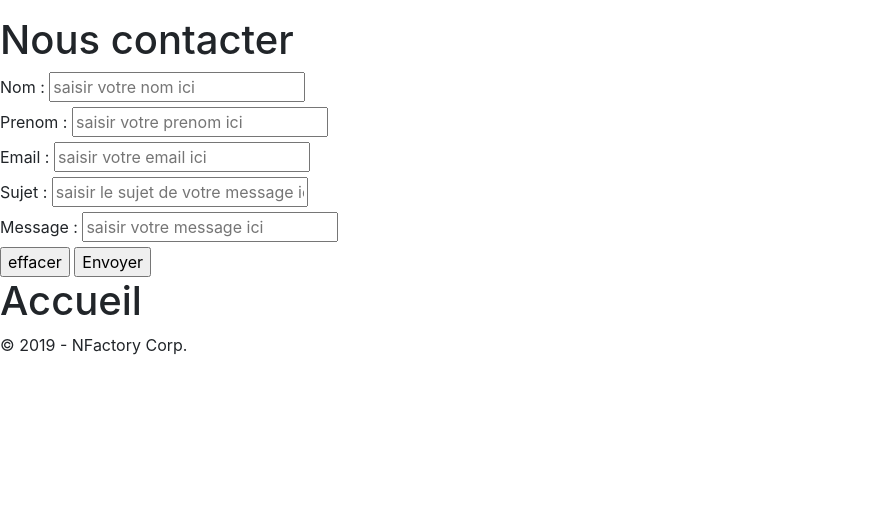
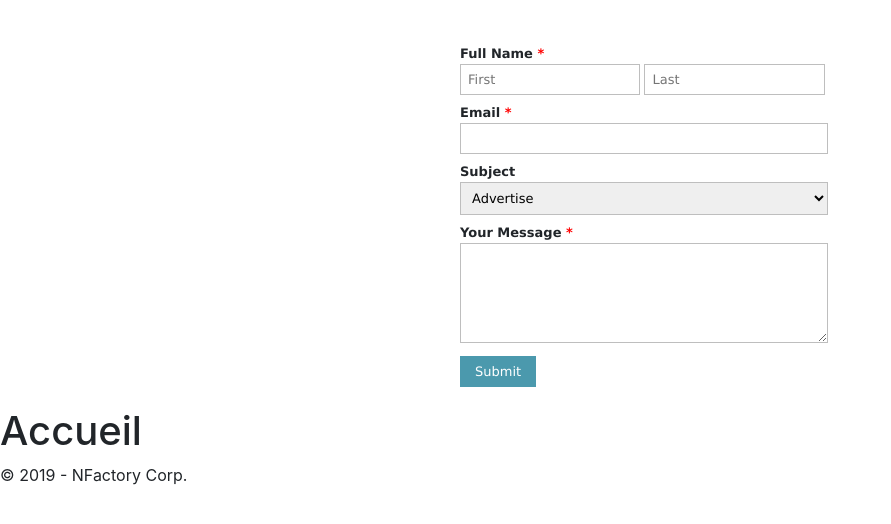
Before and after one commit to Eugenieberry/front, a PHP site: page /PHP1/index.php in a window 1280 px wide. Shown: the part 120-644 px from the top of the page, without its empty margins (0-891 px from the left). Run offline with PHP 8.4, Linux system fonts and the light colour scheme; some libraries are stand-ins or nearby versions.

Commit message:
contact : modifier + style

```diff
--- a/pages/contact.php
+++ b/pages/contact.php
@@ -1,28 +1,119 @@
 <!DOCTYPE html>
 <html lang="fr" dir="ltr">
 <head>
-    <meta charset="utf-8">
-    <title> formulaire</title>
+    <meta charset="UTF-8" />
+    <link  href="./pages/style.contact.pages.css" rel="stylesheet"/>
 </head>
-<body>
-<form action="index.php" method="post">
 
-    <h1> Nous contacter </h1>
-
-    <div><label for="nom"> Nom : </label> <input type="text" id="nom" name="nom" placeholder="saisir votre nom ici" /></div>
-
-    <div><label for="prenom"> Prenom : </label> <input type="text" id="prenom" name="prenom" placeholder="saisir votre prenom ici"/></div>
-
-    <div><label for="email"> Email : </label> <input type="text" id="email" name="email" placeholder="saisir votre email ici" /></div>
-
-    <div><label for="sujet"> Sujet : </label> <input type="sujet" id="sujet" name="sujet" placeholder="saisir le sujet de votre message ici"/></div>
-
-    <div><label for="message"> Message : </label> <input type="message" id="message" name="message" placeholder="saisir votre message ici"/></div>
-
-
-    <input type="reset" value="effacer">
-    <input type="submit" value="Envoyer">
+<form>
+    <ul class="form-style-1">
+        <li><label>Full Name <span class="required">*</span></label><input type="text" name="field1" class="field-divided" placeholder="First" /> <input type="text" name="field2" class="field-divided" placeholder="Last" /></li>
+        <li>
+            <label>Email <span class="required">*</span></label>
+            <input type="email" name="field3" class="field-long" />
+        </li>
+        <li>
+            <label>Subject</label>
+            <select name="field4" class="field-select">
+                <option value="Advertise">Advertise</option>
+                <option value="Partnership">Partnership</option>
+                <option value="General Question">General</option>
+            </select>
+        </li>
+        <li>
+            <label>Your Message <span class="required">*</span></label>
+            <textarea name="field5" id="field5" class="field-long field-textarea"></textarea>
+        </li>
+        <li>
+            <input type="submit" value="Submit" />
+        </li>
+    </ul>
 </form>
 
-</body>
+<style type="text/css">
+    .form-style-1 {
+        margin:10px auto;
+        max-width: 400px;
+        padding: 20px 12px 10px 20px;
+        font: 13px "Lucida Sans Unicode", "Lucida Grande", sans-serif;
+    }
+    .form-style-1 li {
+        padding: 0;
+        display: block;
+        list-style: none;
+        margin: 10px 0 0 0;
+    }
+    .form-style-1 label{
+        margin:0 0 3px 0;
+        padding:0px;
+        display:block;
+        font-weight: bold;
+    }
+    .form-style-1 input[type=text],
+    .form-style-1 input[type=date],
+    .form-style-1 input[type=datetime],
+    .form-style-1 input[type=number],
+    .form-style-1 input[type=search],
+    .form-style-1 input[type=time],
+    .form-style-1 input[type=url],
+    .form-style-1 input[type=email],
+    textarea,
+    select{
+        box-sizing: border-box;
+        -webkit-box-sizing: border-box;
+        -moz-box-sizing: border-box;
+        border:1px solid #BEBEBE;
+        padding: 7px;
+        margin:0px;
+        -webkit-transition: all 0.30s ease-in-out;
+        -moz-transition: all 0.30s ease-in-out;
+        -ms-transition: all 0.30s ease-in-out;
+        -o-transition: all 0.30s ease-in-out;
+        outline: none;
+    }
+    .form-style-1 input[type=text]:focus,
+    .form-style-1 input[type=date]:focus,
+    .form-style-1 input[type=datetime]:focus,
+    .form-style-1 input[type=number]:focus,
+    .form-style-1 input[type=search]:focus,
+    .form-style-1 input[type=time]:focus,
+    .form-style-1 input[type=url]:focus,
+    .form-style-1 input[type=email]:focus,
+    .form-style-1 textarea:focus,
+    .form-style-1 select:focus{
+        -moz-box-shadow: 0 0 8px #88D5E9;
+        -webkit-box-shadow: 0 0 8px #88D5E9;
+        box-shadow: 0 0 8px #88D5E9;
+        border: 1px solid #88D5E9;
+    }
+    .form-style-1 .field-divided{
+        width: 49%;
+    }
+
+    .form-style-1 .field-long{
+        width: 100%;
+    }
+    .form-style-1 .field-select{
+        width: 100%;
+    }
+    .form-style-1 .field-textarea{
+        height: 100px;
+    }
+    .form-style-1 input[type=submit], .form-style-1 input[type=button]{
+        background: #4B99AD;
+        padding: 8px 15px 8px 15px;
+        border: none;
+        color: #fff;
+    }
+    .form-style-1 input[type=submit]:hover, .form-style-1 input[type=button]:hover{
+        background: #4691A4;
+        box-shadow:none;
+        -moz-box-shadow:none;
+        -webkit-box-shadow:none;
+    }
+    .form-style-1 .required{
+        color:red;
+    }
+</style>
+
 </html>
```
